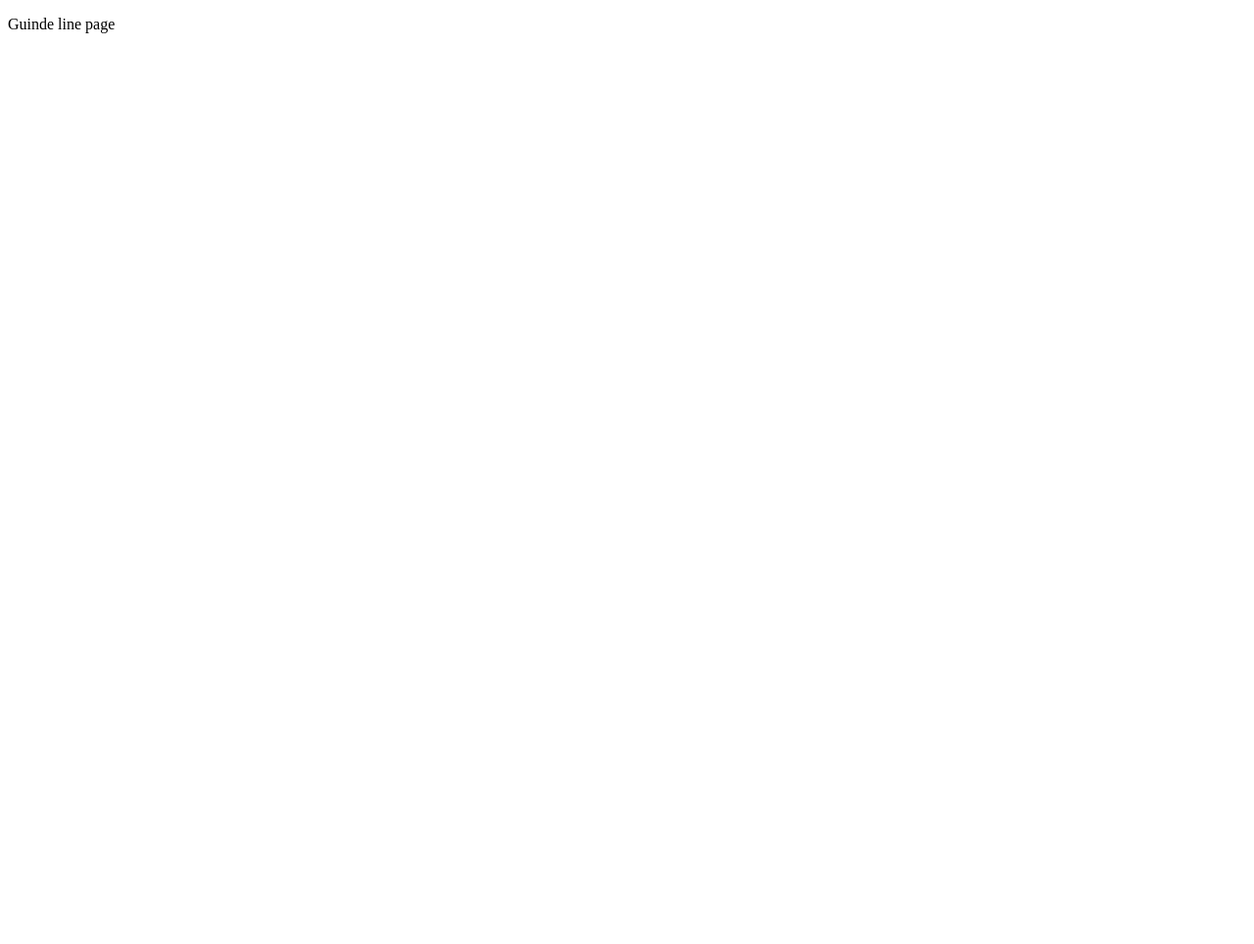
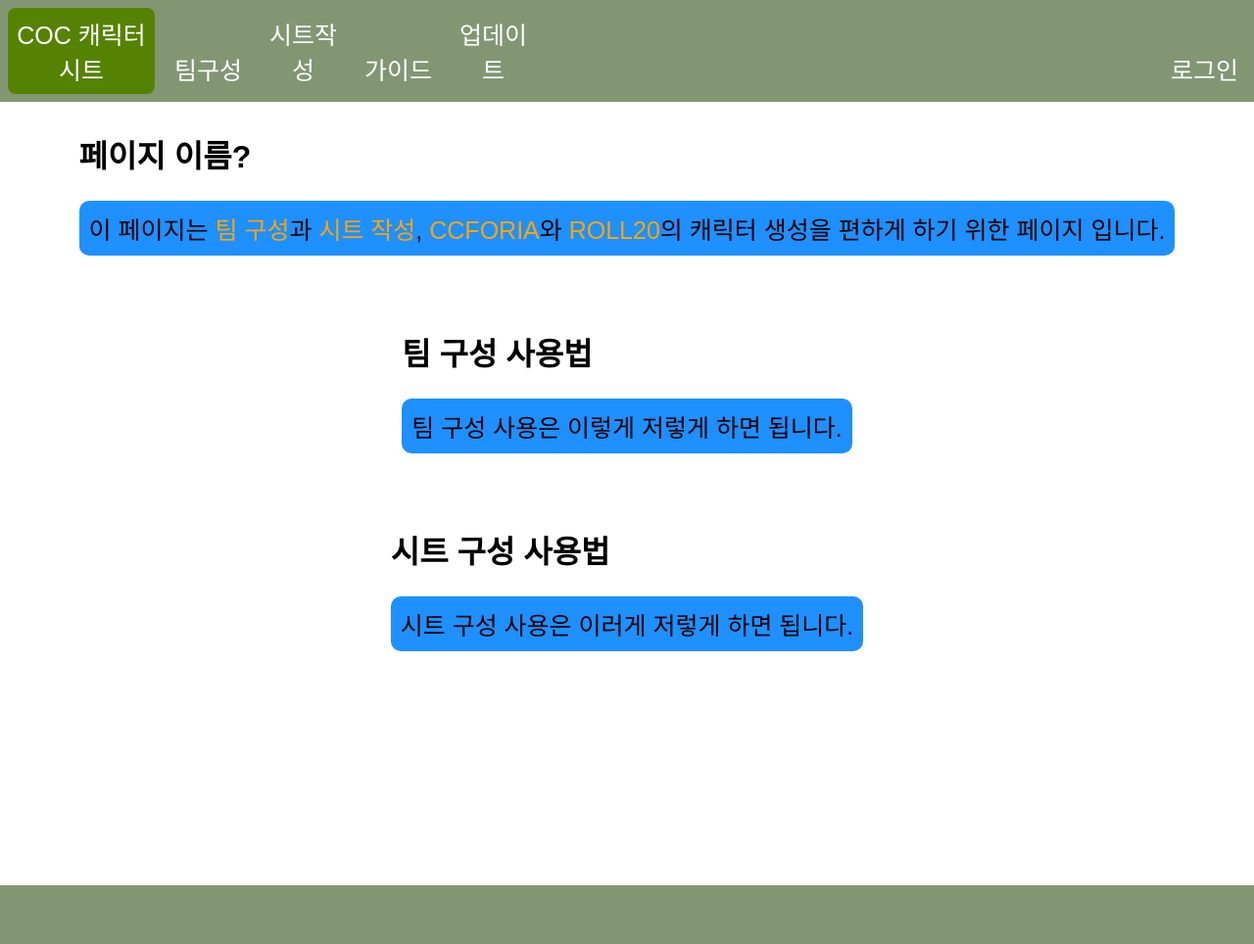
Before and after one commit to toddla23/COC_poject_in_web, a plain HTML site: page guide/Guide.html in a window 1280 px wide. Shown: the whole page at 98% size. Before the commit the page ends 800 px from the top, so only its background shows below. Drawn offline with Linux system fonts and the light colour scheme; a web font is replaced by a local one.

Commit message:
no message

```diff
--- /dev/null
+++ b/guide/Guide.css
@@ -0,0 +1,17 @@
+.guide_line{
+  margin: 20px;
+  padding: auto;
+}
+
+
+.guide_line > p{
+  border-radius: 10px;
+  padding: 10px;
+  background-color: dodgerblue;
+  font-size: 25px;
+}
+
+.guide_line > p >mark{
+  background: none;
+  color: orange;
+}
--- a/guide/Guide.html
+++ b/guide/Guide.html
@@ -5,11 +5,69 @@
   <meta http-equiv="X-UA-Compatible" content="IE=edge">
   <meta name="viewport" content="width=device-width, initial-scale=1.0">
   <title>Document</title>
-  <link rek="stylesheet" href="style.css"
+  <link rel="stylesheet" href="../index/style.css">
+  <link rel="stylesheet" href="Guide.css">
+
+	<style>
+		@import url('https://fonts.googleapis.com/css2?family=Dongle&display=swap');
+		body{
+			font-family: 'Dongle', sans-serif;
+		}
+		</style>
+
 </head>
+
 <body>
-  <p>
-    Guinde line page
-  </p>
+
+	<div id="container">
+		<div id="header">
+			<a href="../index/index.html">COC 캐릭터 시트</a>
+			<a href="../team/team.html">팀구성</a>
+			<a href="../sheetPage/sheet.html">시트작성</a>
+      <a href="../guide/Guide.html">가이드</a>
+      <a href="../updatelog/updateLog.html">업데이트</a>
+      <div class="blank"></div>
+      <a href="index.html" class="login"> 로그인</a>
+		</div>
+
+		<div id="main">
+      <div class = "guide_line">
+        <h1>
+          페이지 이름?
+        </h1>
+        <p>
+          이 페이지는 <mark>팀 구성</mark>과 <mark>시트 작성</mark>, <mark>CCFORIA</mark>와 <mark>ROLL20</mark>의
+          캐릭터 생성을 편하게 하기 위한 페이지 입니다.
+        </p>
+      </div>
+
+      <div class = "guide_line">
+        <h1>
+          팀 구성 사용법
+        </h1>
+        <p>
+          팀 구성 사용은 이렇게 저렇게 하면 됩니다.
+        </p>
+      </div>
+
+      <div class = "guide_line">
+        <h1>
+          시트 구성 사용법
+        </h1>
+        <p>
+          시트 구성 사용은 이러게 저렇게 하면 됩니다.
+        </p>
+      </div>
+
+
+		</div>
+
+
+
+		<div id="footer">
+		</div>
+  </div>
+
+
 </body>
 </html>
--- a/index/style.css
+++ b/index/style.css
@@ -51,7 +51,7 @@ body {
 #main{
   display: flex;
   flex-direction: column;
-  justify-content: center;
+/*   justify-content: center; */
   align-items: center;
   flex-grow: 1;
   flex-basis: 100vh;
@@ -59,6 +59,14 @@ body {
 
 img[src="picture.jpg"]{
   width: 70vh;
+}
+
+.row{
+  display: flex;
+  flex-basis: auto;
+  flex-direction: column;
+  align-items: center;
+
 }
 
 .feature-list{
```
Also changed, not shown: index/index.html (+3 -3 lines), updatelog/updateLog.html (+1 -1 lines), guide/style.css (deleted).
